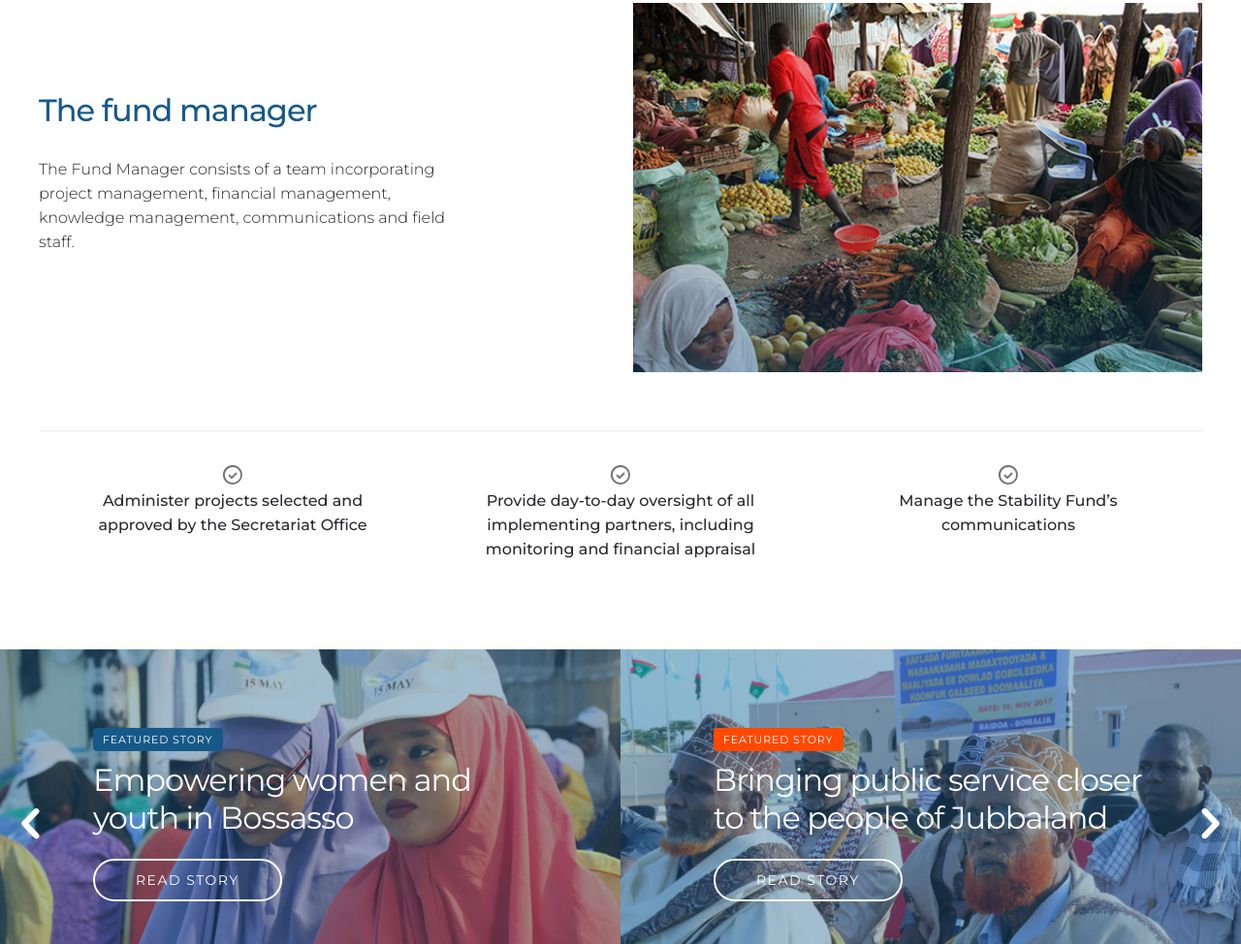
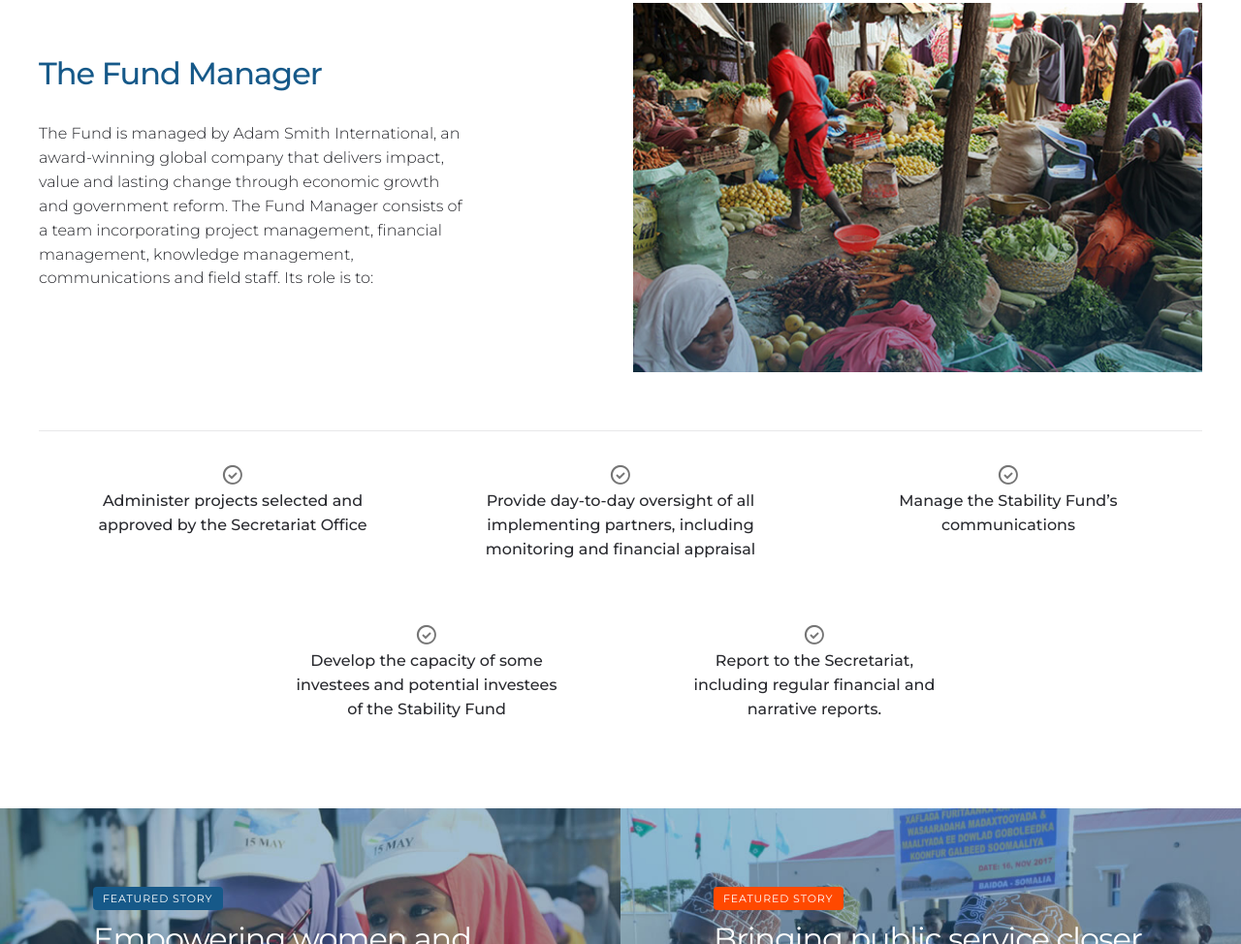
Before and after one commit to sayedwasim/ssf, a plain HTML site: page donors.html in a window 1280 px wide. Shown: the part 2036-3010 px from the top of the page at 97% size. Drawn offline with Linux system fonts and the light colour scheme; files whose address does not match are found by name.

Commit message:
donors and index

```diff
--- a/donors.html
+++ b/donors.html
@@ -182,8 +182,8 @@
 		<div class="wrapper donor">
 			<div class="tbl">
 				<div class="col left">
-					<h2>The fund manager</h2>
-					<p>The Fund Manager consists of a team incorporating project management, financial management, knowledge management, communications and field staff.</p>
+					<h2>The Fund Manager</h2>
+					<p>The Fund is managed by Adam Smith International, an award-winning global company that delivers impact, value and lasting change through economic growth and government reform. The Fund Manager consists of a team incorporating project management, financial management, knowledge management, communications and field staff. Its role is to:</p>
 				</div>
 				<div class="col right">
 					<img src="images/donors/img-3.jpg" width="570" height="370" alt="Pic" />
@@ -203,6 +203,14 @@
 				<li>
 					<span class="icon icon-checkmark"></span>
 					<p>Manage the Stability Fund’s communications</p>
+				</li>
+				<li>
+					<span class="icon icon-checkmark"></span>
+					<p>Develop the capacity of some investees and potential investees of the Stability Fund</p>
+				</li>
+				<li>
+					<span class="icon icon-checkmark"></span>
+					<p>Report to the Secretariat, including regular financial and narrative reports.</p>
 				</li>
 			</ul>
 			<!-- role end -->
```
Also changed, not shown: index.html (+0 -1 lines), 1 other file.
